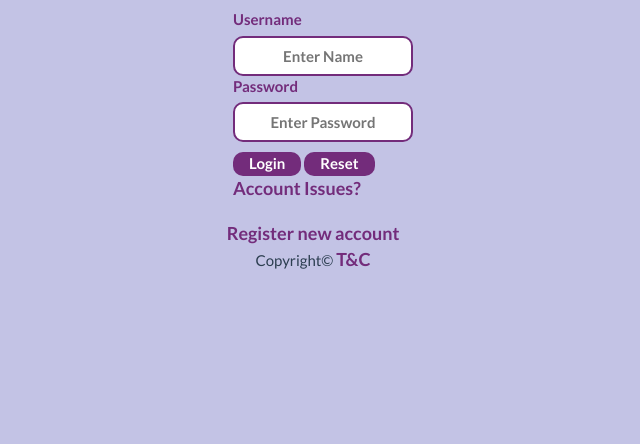
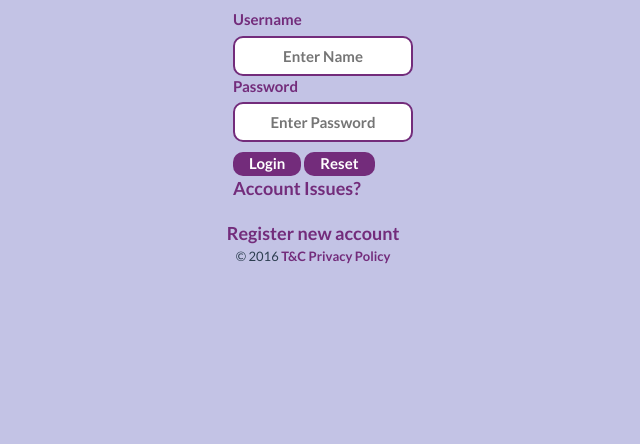
Before and after one commit to B00075594/Boombastics-App, a PHP site: page / in a window 1280 px wide. Shown: the part 282-726 px from the top of the page, without its empty margins (327-967 px from the left). Run offline with PHP 8.4, Linux system fonts and the light colour scheme.

Commit message:
Finished off the footer

```diff
--- a/include/footer.php
+++ b/include/footer.php
@@ -1,11 +1,3 @@
-<?php
-/**
- * Created by PhpStorm.
- * User: Darren Cosgrave
- * Date: 06/04/2016
- * Time: 16:46
- */
-?>
 <footer>
-    Copyright&copy; <a href="">T&C</a>
+   <p style="font-size:13px">&copy 2016  <a style="font-size:13px" href="docs/termsandconditions.pdf">T&C</a>   <a style="font-size:13px" href="docs/privacypolicy.pdf">Privacy Policy</a></p>
 </footer>
```
Also changed, not shown: 2 other files.
